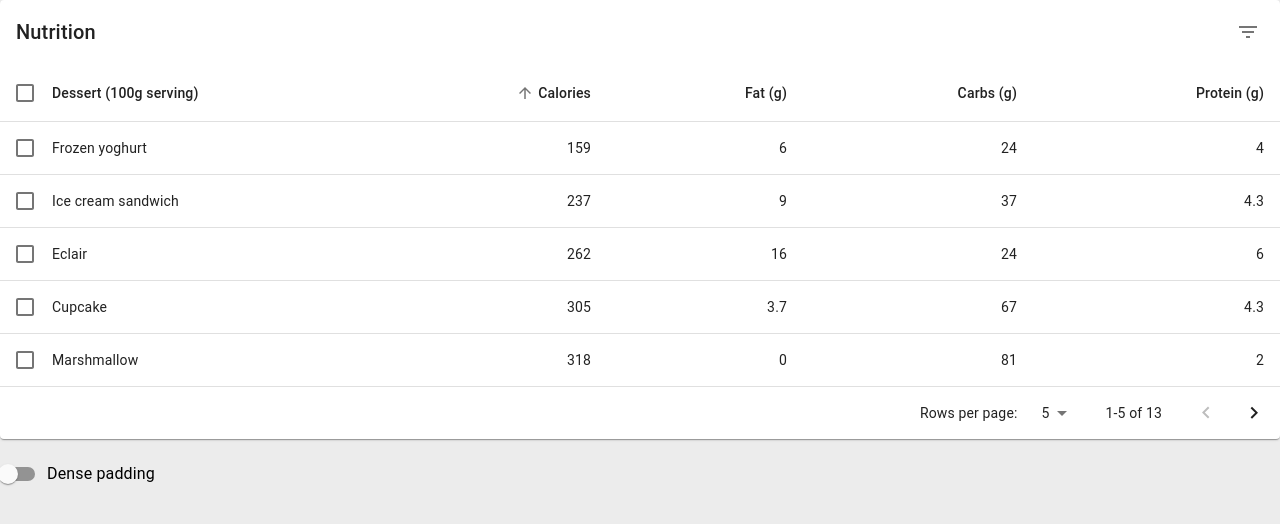
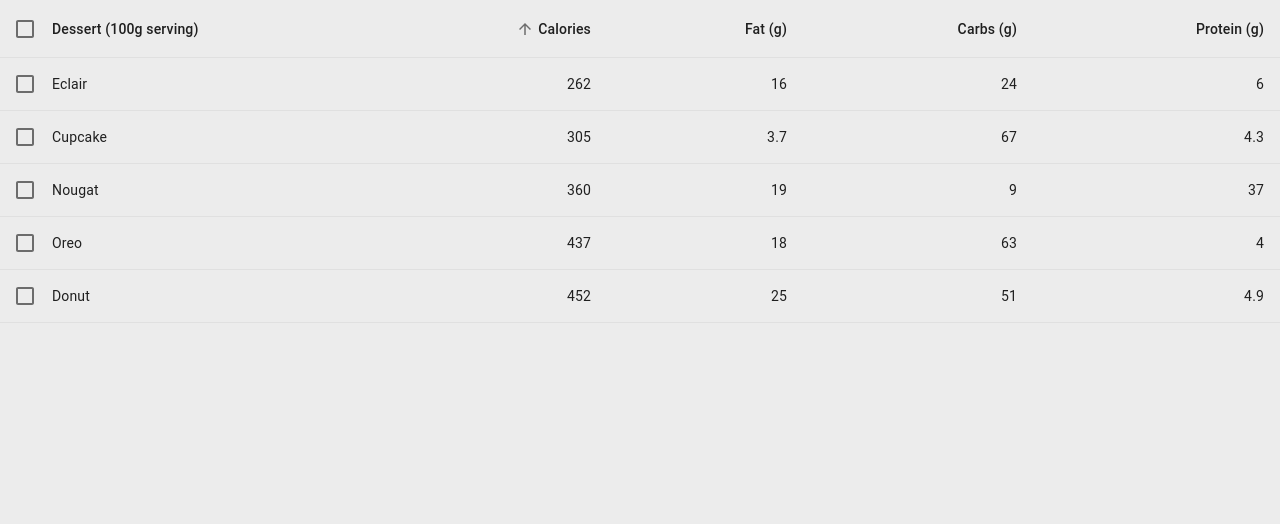
Before and after one commit to mdf-leon/skillchamps-reactjs, a React (Create React App) app: page /dashboard/event/1/trial/1 in a window 1280 px wide. Shown: the top 524 px of the page. Built offline with nearby package versions, Linux system fonts and the light colour scheme; sample sign-in values are in the browser's storage.

Commit message:
Update index.tsx

```diff
--- a/src/pages/signed/Dashboard/index.tsx
+++ b/src/pages/signed/Dashboard/index.tsx
@@ -1,5 +1,5 @@
 import React from 'react';
-import PropTypes from 'prop-types';
+// import PropTypes from 'prop-types';
 import clsx from 'clsx';
 import { lighten, makeStyles } from '@material-ui/core/styles';
 import Table from '@material-ui/core/Table';
@@ -7,17 +7,17 @@ import TableBody from '@material-ui/core/TableBody';
 import TableCell from '@material-ui/core/TableCell';
 import TableContainer from '@material-ui/core/TableContainer';
 import TableHead from '@material-ui/core/TableHead';
-import TablePagination from '@material-ui/core/TablePagination';
+// import TablePagination from '@material-ui/core/TablePagination';
 import TableRow from '@material-ui/core/TableRow';
 import TableSortLabel from '@material-ui/core/TableSortLabel';
 import Toolbar from '@material-ui/core/Toolbar';
 import Typography from '@material-ui/core/Typography';
-import Paper from '@material-ui/core/Paper';
+// import Paper from '@material-ui/core/Paper';
 import Checkbox from '@material-ui/core/Checkbox';
 import IconButton from '@material-ui/core/IconButton';
 import Tooltip from '@material-ui/core/Tooltip';
-import FormControlLabel from '@material-ui/core/FormControlLabel';
-import Switch from '@material-ui/core/Switch';
+// import FormControlLabel from '@material-ui/core/FormControlLabel';
+// import Switch from '@material-ui/core/Switch';
 import DeleteIcon from '@material-ui/icons/Delete';
 import FilterListIcon from '@material-ui/icons/FilterList';
 
@@ -29,14 +29,6 @@ const rows = [
   createData('Cupcake', 305, 3.7, 67, 4.3),
   createData('Donut', 452, 25.0, 51, 4.9),
   createData('Eclair', 262, 16.0, 24, 6.0),
-  createData('Frozen yoghurt', 159, 6.0, 24, 4.0),
-  createData('Gingerbread', 356, 16.0, 49, 3.9),
-  createData('Honeycomb', 408, 3.2, 87, 6.5),
-  createData('Ice cream sandwich', 237, 9.0, 37, 4.3),
-  createData('Jelly Bean', 375, 0.0, 94, 0.0),
-  createData('KitKat', 518, 26.0, 65, 7.0),
-  createData('Lollipop', 392, 0.2, 98, 0.0),
-  createData('Marshmallow', 318, 0, 81, 2.0),
   createData('Nougat', 360, 19.0, 9, 37.0),
   createData('Oreo', 437, 18.0, 63, 4.0),
 ];
@@ -68,7 +60,12 @@ function stableSort(array, comparator) {
 }
 
 const headCells = [
-  { id: 'name', numeric: false, disablePadding: true, label: 'Dessert (100g serving)' },
+  {
+    id: 'name',
+    numeric: false,
+    disablePadding: true,
+    label: 'Dessert (100g serving)',
+  },
   { id: 'calories', numeric: true, disablePadding: false, label: 'Calories' },
   { id: 'fat', numeric: true, disablePadding: false, label: 'Fat (g)' },
   { id: 'carbs', numeric: true, disablePadding: false, label: 'Carbs (g)' },
@@ -76,7 +73,15 @@ const headCells = [
 ];
 
 function EnhancedTableHead(props) {
-  const { classes, onSelectAllClick, order, orderBy, numSelected, rowCount, onRequestSort } = props;
+  const {
+    classes,
+    onSelectAllClick,
+    order,
+    orderBy,
+    numSelected,
+    rowCount,
+    onRequestSort,
+  } = props;
   const createSortHandler = (property) => (event) => {
     onRequestSort(event, property);
   };
@@ -118,15 +123,15 @@ function EnhancedTableHead(props) {
   );
 }
 
-EnhancedTableHead.propTypes = {
-  classes: PropTypes.object.isRequired,
-  numSelected: PropTypes.number.isRequired,
-  onRequestSort: PropTypes.func.isRequired,
-  onSelectAllClick: PropTypes.func.isRequired,
-  order: PropTypes.oneOf(['asc', 'desc']).isRequired,
-  orderBy: PropTypes.string.isRequired,
-  rowCount: PropTypes.number.isRequired,
-};
+// EnhancedTableHead.propTypes = {
+//   classes: PropTypes.object.isRequired,
+//   numSelected: PropTypes.number.isRequired,
+//   onRequestSort: PropTypes.func.isRequired,
+//   onSelectAllClick: PropTypes.func.isRequired,
+//   order: PropTypes.oneOf(['asc', 'desc']).isRequired,
+//   orderBy: PropTypes.string.isRequired,
+//   rowCount: PropTypes.number.isRequired,
+// };
 
 const useToolbarStyles = makeStyles((theme) => ({
   root: {
@@ -147,47 +152,6 @@ const useToolbarStyles = makeStyles((theme) => ({
     flex: '1 1 100%',
   },
 }));
-
-const EnhancedTableToolbar = (props) => {
-  const classes = useToolbarStyles();
-  const { numSelected } = props;
-
-  return (
-    <Toolbar
-      className={clsx(classes.root, {
-        [classes.highlight]: numSelected > 0,
-      })}
-    >
-      {numSelected > 0 ? (
-        <Typography className={classes.title} color="inherit" variant="subtitle1" component="div">
-          {numSelected} selected
-        </Typography>
-      ) : (
-        <Typography className={classes.title} variant="h6" id="tableTitle" component="div">
-          Nutrition
-        </Typography>
-      )}
-
-      {numSelected > 0 ? (
-        <Tooltip title="Delete">
-          <IconButton aria-label="delete">
-            <DeleteIcon />
-          </IconButton>
-        </Tooltip>
-      ) : (
-        <Tooltip title="Filter list">
-          <IconButton aria-label="filter list">
-            <FilterListIcon />
-          </IconButton>
-        </Tooltip>
-      )}
-    </Toolbar>
-  );
-};
-
-EnhancedTableToolbar.propTypes = {
-  numSelected: PropTypes.number.isRequired,
-};
 
 const useStyles = makeStyles((theme) => ({
   root: {
@@ -218,9 +182,6 @@ export default function EnhancedTable() {
   const [order, setOrder] = React.useState('asc');
   const [orderBy, setOrderBy] = React.useState('calories');
   const [selected, setSelected] = React.useState<any[]>([]);
-  const [page, setPage] = React.useState(0);
-  const [dense, setDense] = React.useState(false);
-  const [rowsPerPage, setRowsPerPage] = React.useState(5);
 
   const handleRequestSort = (event, property) => {
     const isAsc = orderBy === property && order === 'asc';
@@ -250,39 +211,21 @@ export default function EnhancedTable() {
     } else if (selectedIndex > 0) {
       newSelected = newSelected.concat(
         selected.slice(0, selectedIndex),
-        selected.slice(selectedIndex + 1),
+        selected.slice(selectedIndex + 1)
       );
     }
 
     setSelected(newSelected);
   };
 
-  const handleChangePage = (event, newPage) => {
-    setPage(newPage);
-  };
-
-  const handleChangeRowsPerPage = (event) => {
-    setRowsPerPage(parseInt(event.target.value, 10));
-    setPage(0);
-  };
-
-  const handleChangeDense = (event) => {
-    setDense(event.target.checked);
-  };
-
   const isSelected = (name) => selected.indexOf(name) !== -1;
-
-  const emptyRows = rowsPerPage - Math.min(rowsPerPage, rows.length - page * rowsPerPage);
 
   return (
     <div className={classes.root}>
-      <Paper className={classes.paper}>
-        <EnhancedTableToolbar numSelected={selected.length} />
       <TableContainer>
         <Table
           className={classes.table}
           aria-labelledby="tableTitle"
-            size={dense ? 'small' : 'medium'}
           aria-label="enhanced table"
         >
           <EnhancedTableHead
@@ -295,9 +238,8 @@ export default function EnhancedTable() {
             rowCount={rows.length}
           />
           <TableBody>
-              {stableSort(rows, getComparator(order, orderBy))
-                .slice(page * rowsPerPage, page * rowsPerPage + rowsPerPage)
-                .map((row, index) => {
+            {stableSort(rows, getComparator(order, orderBy)).map(
+              (row, index) => {
                 const isItemSelected = isSelected(row.name);
                 const labelId = `enhanced-table-checkbox-${index}`;
 
@@ -317,7 +259,12 @@ export default function EnhancedTable() {
                         inputProps={{ 'aria-labelledby': labelId }}
                       />
                     </TableCell>
-                      <TableCell component="th" id={labelId} scope="row" padding="none">
+                    <TableCell
+                      component="th"
+                      id={labelId}
+                      scope="row"
+                      padding="none"
+                    >
                       {row.name}
                     </TableCell>
                     <TableCell align="right">{row.calories}</TableCell>
@@ -326,29 +273,11 @@ export default function EnhancedTable() {
                     <TableCell align="right">{row.protein}</TableCell>
                   </TableRow>
                 );
-                })}
-              {emptyRows > 0 && (
-                <TableRow style={{ height: (dense ? 33 : 53) * emptyRows }}>
-                  <TableCell colSpan={6} />
-                </TableRow>
+              }
             )}
           </TableBody>
         </Table>
       </TableContainer>
-        <TablePagination
-          rowsPerPageOptions={[5, 10, 25]}
-          component="div"
-          count={rows.length}
-          rowsPerPage={rowsPerPage}
-          page={page}
-          onChangePage={handleChangePage}
-          onChangeRowsPerPage={handleChangeRowsPerPage}
-        />
-      </Paper>
-      <FormControlLabel
-        control={<Switch checked={dense} onChange={handleChangeDense} />}
-        label="Dense padding"
-      />
     </div>
   );
 }
```
Lines whose indentation alone changed are shown as unchanged.
